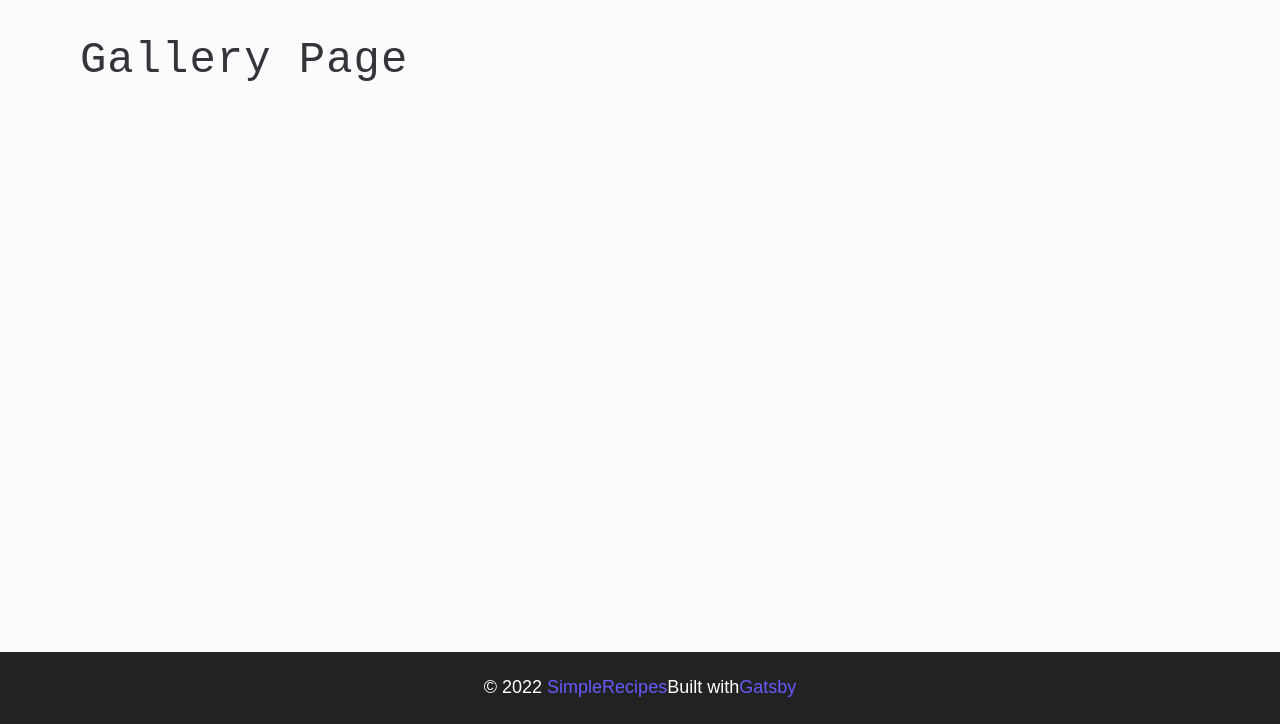
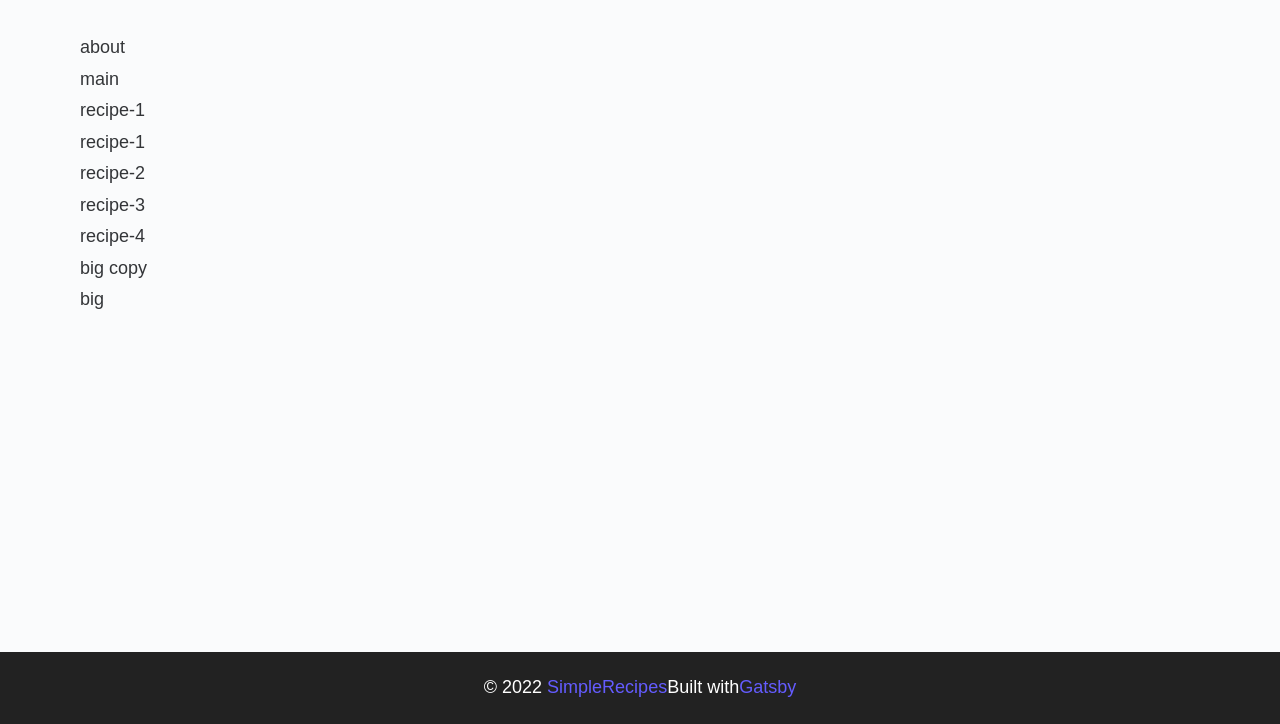
Before and after one commit to Younes-Kellouch/Gatsby_Projects, a Gatsby site: page /gallery in a window 1280 px wide. Shown: the part 76-800 px from the top of the page. Built offline with nearby package versions, Linux system fonts and the light colour scheme; Gatsby itself is replaced by a stand-in of ours.

Commit message:
Grabing the files with graphQL and displaying them in the browser

```diff
--- a/src/components/Gallery.js
+++ b/src/components/Gallery.js
@@ -1,11 +1,38 @@
 import React from "react"
+import { useStaticQuery, graphql } from "gatsby"
+import styled from "styled-components"
+
+const query = graphql`
+  {
+    allFile(filter: { extension: { ne: "svg" } }) {
+      nodes {
+        name
+        childImageSharp {
+          gatsbyImageData(
+            layout: CONSTRAINED
+            placeholder: BLURRED
+            transformOptions: { grayscale: true }
+            width: 200
+          )
+        }
+      }
+    }
+  }
+`
 
 const Gallery = () => {
+  const data = useStaticQuery(query)
+  const nodes = data.allFile.nodes
   return (
-    <div>
-      <h2>Gallery Page</h2>
-    </div>
+    <Wrraper>
+      {nodes.map((image,index)=>{
+        console.log(image)
+        return(<article key={index}>{image.name}</article>)
+      })}
+    </Wrraper>
   )
 }
 
+const Wrraper = styled.section``
+
 export default Gallery
```
